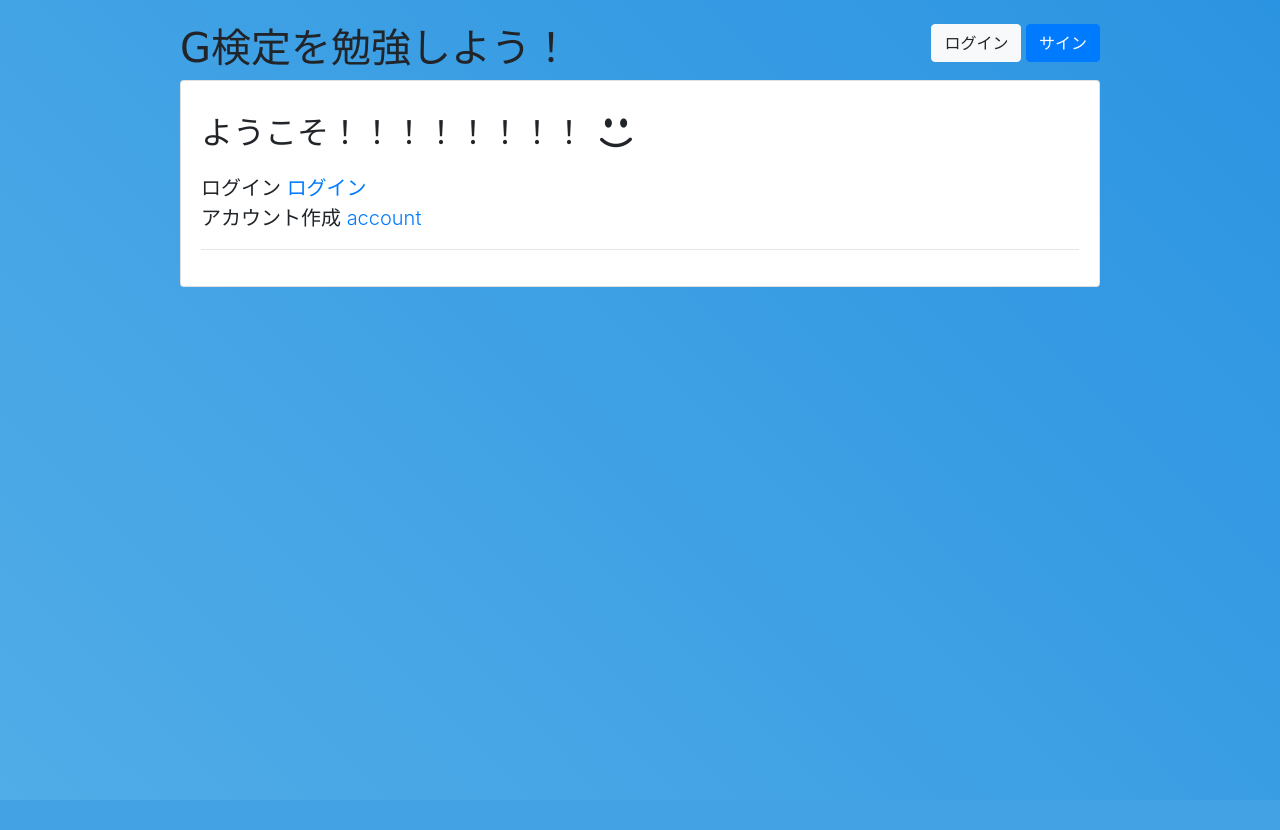
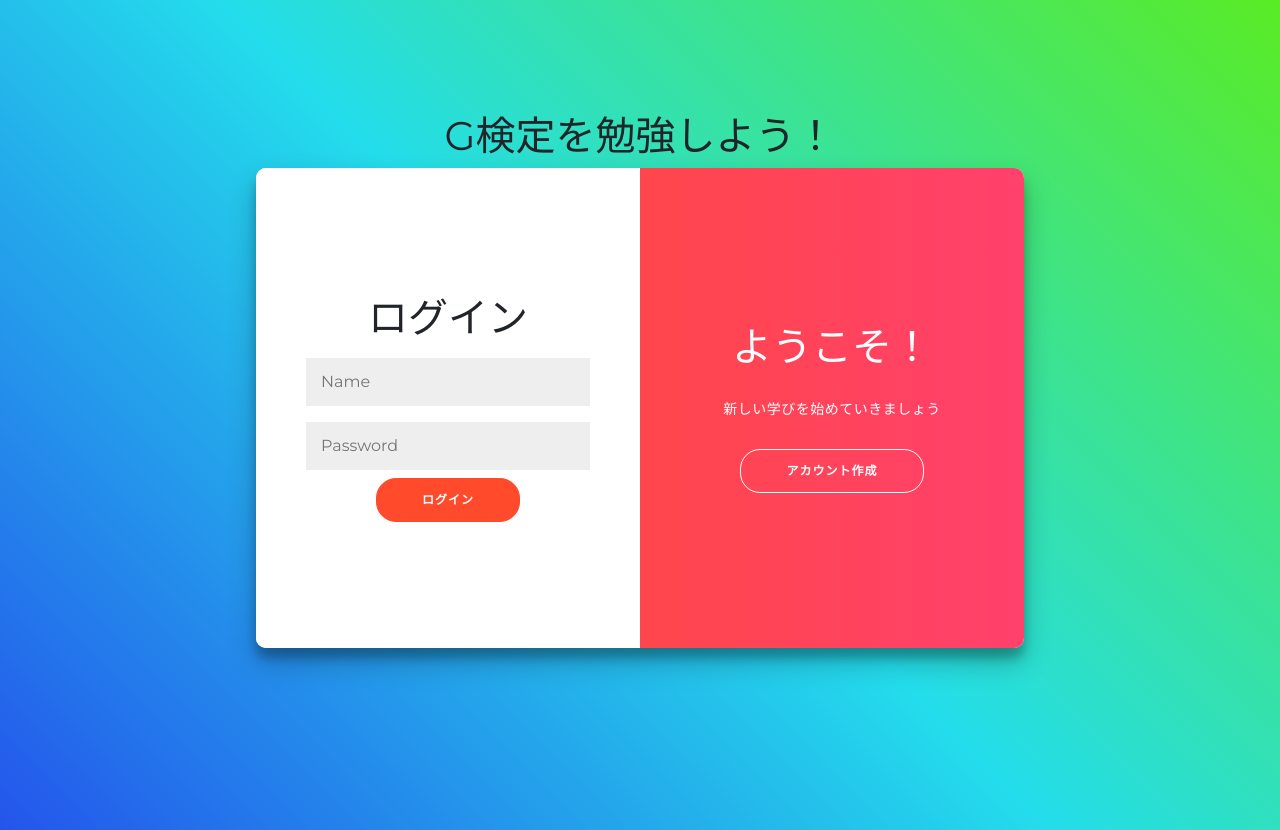
Before and after one commit to eiki828/project1, a Django app: page / in a window 1280 px wide. Before the commit the page ends 800 px from the top, so only its background shows below. Run offline with Django 3.2, Linux system fonts and the light colour scheme; some libraries are stand-ins or nearby versions.

Commit message:
メインメニューの形だけを実装

```diff
--- a/django-multiple-user-types-example/django_school/classroom/templates/classroom/home.html
+++ b/django-multiple-user-types-example/django_school/classroom/templates/classroom/home.html
@@ -1,11 +1,42 @@
-{% extends 'base.html' %}
+{% extends 'base_brand_new.html' %}
+{% load static %}
+{% block head %}
+<link rel="stylesheet" type="text/css" href="{% static 'css/home.css' %}">
+<script src="{% static 'js/home.js' %}"></script>
+{% endblock %}
 
 {% block content %}
-  <h2>ようこそ！！！！！！！！ <span class="icon-emo-happy"></span></h2>
-  <p class="lead">
-    ログイン <a href="{% url 'login' %}">ログイン</a>
-   <br> アカウント作成 <a href="{% url 'student_signup' %}">account</a>
-  </p>
-  <hr>
-
+<h1>G検定を勉強しよう！</h1>
+<div class="container" id="container">
+  <div class="form-container sign-up-container">
+    <form action="#">
+      <h1>アカウント作成</h1>
+      <input type="text" placeholder="Name" />
+      <input type="password" placeholder="Password" />
+      <button>完了</button>
+    </form>
+  </div>
+  <div class="form-container sign-in-container">
+    <form action="#">
+      <h1>ログイン</h1>
+      <input type="text" placeholder="Name" />
+      <input type="password" placeholder="Password" />
+      <button>ログイン</button>
+    </form>
+  </div>
+  <div class="overlay-container">
+    <div class="overlay">
+      <div class="overlay-panel overlay-left">
+        <h1>今日も頑張ろう！</h1>
+        <p>昨日よりも成長できているかな？😒</p>
+        <button class="ghost" id="signIn">ログイン</button>
+      </div>
+      <div class="overlay-panel overlay-right">
+        <h1>ようこそ！</h1>
+        <p>新しい学びを始めていきましょう</p>
+        <button class="ghost" id="signUp">アカウント作成</button>
+      </div>
+    </div>
+  </div>
+</div>
 {% endblock %}
--- /dev/null
+++ b/django-multiple-user-types-example/django_school/static/css/home.css
@@ -0,0 +1,266 @@
+@import url('https://fonts.googleapis.com/css?family=Montserrat:400,800');
+
+* {
+  box-sizing: border-box;
+}
+
+body {
+  background: linear-gradient(45deg, #2455EB, #24DDEB, #59EB24);
+  display: flex;
+  justify-content: center;
+  align-items: center;
+  flex-direction: column;
+  font-family: 'Montserrat', sans-serif;
+  height: 100vh;
+  margin: -20px 0 50px;
+}
+
+
+@keyframes GradientBackground {
+    0% {
+      background-position: 0% 50%;
+    }
+
+    50% {
+      background-position: 100% 50%;
+    }
+
+    100% {
+      background-position: 0% 50%;
+    }
+  };
+
+h1 {
+  font-weight: bold;
+  margin: 0;
+}
+
+h2 {
+  text-align: center;
+}
+
+p {
+  font-size: 14px;
+  font-weight: 100;
+  line-height: 20px;
+  letter-spacing: 0.5px;
+  margin: 20px 0 30px;
+}
+
+span {
+  font-size: 12px;
+}
+
+a {
+  color: #333;
+  font-size: 14px;
+  text-decoration: none;
+  margin: 15px 0;
+}
+
+button {
+  border-radius: 20px;
+  border: 1px solid #FF4B2B;
+  background-color: #FF4B2B;
+  color: #FFFFFF;
+  font-size: 12px;
+  font-weight: bold;
+  padding: 12px 45px;
+  letter-spacing: 1px;
+  text-transform: uppercase;
+  transition: transform 80ms ease-in;
+}
+
+button:active {
+  transform: scale(0.95);
+}
+
+button:focus {
+  outline: none;
+}
+
+button.ghost {
+  background-color: transparent;
+  border-color: #FFFFFF;
+}
+
+form {
+  background-color: #FFFFFF;
+  display: flex;
+  align-items: center;
+  justify-content: center;
+  flex-direction: column;
+  padding: 0 50px;
+  height: 100%;
+  text-align: center;
+}
+
+input {
+  background-color: #eee;
+  border: none;
+  padding: 12px 15px;
+  margin: 8px 0;
+  width: 100%;
+}
+
+.container {
+  background-color: #fff;
+  border-radius: 10px;
+    box-shadow: 0 14px 28px rgba(0,0,0,0.25),
+      0 10px 10px rgba(0,0,0,0.22);
+  position: relative;
+  overflow: hidden;
+  width: 768px;
+  max-width: 100%;
+  min-height: 480px;
+}
+
+.form-container {
+  position: absolute;
+  top: 0;
+  height: 100%;
+  transition: all 0.6s ease-in-out;
+}
+
+.sign-in-container {
+  left: 0;
+  width: 50%;
+  z-index: 2;
+}
+
+.container.right-panel-active .sign-in-container {
+  transform: translateX(100%);
+}
+
+.sign-up-container {
+  left: 0;
+  width: 50%;
+  opacity: 0;
+  z-index: 1;
+}
+
+.container.right-panel-active .sign-up-container {
+  transform: translateX(100%);
+  opacity: 1;
+  z-index: 5;
+  animation: show 0.6s;
+}
+
+@keyframes show {
+  0%, 49.99% {
+    opacity: 0;
+    z-index: 1;
+  }
+
+  50%, 100% {
+    opacity: 1;
+    z-index: 5;
+  }
+}
+
+.overlay-container {
+  position: absolute;
+  top: 0;
+  left: 50%;
+  width: 50%;
+  height: 100%;
+  overflow: hidden;
+  transition: transform 0.6s ease-in-out;
+  z-index: 100;
+}
+
+.container.right-panel-active .overlay-container{
+  transform: translateX(-100%);
+}
+
+.overlay {
+  background: #FF416C;
+  background: -webkit-linear-gradient(to right, #FF4B2B, #FF416C);
+  background: linear-gradient(to right, #FF4B2B, #FF416C);
+  background-repeat: no-repeat;
+  background-size: cover;
+  background-position: 0 0;
+  color: #FFFFFF;
+  position: relative;
+  left: -100%;
+  height: 100%;
+  width: 200%;
+    transform: translateX(0);
+  transition: transform 0.6s ease-in-out;
+}
+
+.container.right-panel-active .overlay {
+    transform: translateX(50%);
+}
+
+.overlay-panel {
+  position: absolute;
+  display: flex;
+  align-items: center;
+  justify-content: center;
+  flex-direction: column;
+  padding: 0 40px;
+  text-align: center;
+  top: 0;
+  height: 100%;
+  width: 50%;
+  transform: translateX(0);
+  transition: transform 0.6s ease-in-out;
+}
+
+.overlay-left {
+  transform: translateX(-20%);
+}
+
+.container.right-panel-active .overlay-left {
+  transform: translateX(0);
+}
+
+.overlay-right {
+  right: 0;
+  transform: translateX(0);
+}
+
+.container.right-panel-active .overlay-right {
+  transform: translateX(20%);
+}
+
+.social-container {
+  margin: 20px 0;
+}
+
+.social-container a {
+  border: 1px solid #DDDDDD;
+  border-radius: 50%;
+  display: inline-flex;
+  justify-content: center;
+  align-items: center;
+  margin: 0 5px;
+  height: 40px;
+  width: 40px;
+}
+
+footer {
+    background-color: #222;
+    color: #fff;
+    font-size: 14px;
+    bottom: 0;
+    position: fixed;
+    left: 0;
+    right: 0;
+    text-align: center;
+    z-index: 999;
+}
+
+footer p {
+    margin: 10px 0;
+}
+
+footer i {
+    color: red;
+}
+
+footer a {
+    color: #3c97bf;
+    text-decoration: none;
+}
--- /dev/null
+++ b/django-multiple-user-types-example/django_school/static/js/home.js
@@ -0,0 +1,19 @@
+// ドキュメントが完全に読み込まれた後にコードを実行する
+document.addEventListener('DOMContentLoaded', function() {
+    const signUpButton = document.getElementById('signUp');
+    const signInButton = document.getElementById('signIn');
+    const container = document.getElementById('container');
+
+    // 要素が存在するか確認してからイベントリスナーを追加する
+    if (signUpButton && signInButton && container) {
+      signUpButton.addEventListener('click', () => {
+        container.classList.add("right-panel-active");
+      });
+
+      signInButton.addEventListener('click', () => {
+        container.classList.remove("right-panel-active");
+      });
+    } else {
+      console.error('One or more elements not found.');
+    }
+  });
--- /dev/null
+++ b/django-multiple-user-types-example/django_school/templates/base_brand_new.html
@@ -0,0 +1,33 @@
+{% load static %}
+<!doctype html>
+<html lang="ja">
+  <head>
+    <meta charset="utf-8">
+    <meta name="viewport" content="width=device-width, initial-scale=3, shrink-to-fit=no">
+    <title>{% block title %}G{% endblock %}</title>
+    <link rel="icon" href="{% static 'img/favicon.png' %}">
+
+    <link rel="stylesheet" href="https://maxcdn.bootstrapcdn.com/bootstrap/4.0.0/css/bootstrap.min.css" integrity="sha384-Gn5384xqQ1aoWXA+058RXPxPg6fy4IWvTNh0E263XmFcJlSAwiGgFAW/dAiS6JXm" crossorigin="anonymous">
+    <link rel="stylesheet" type="text/css" href="{% static 'vendor/fontello-2f186091/css/fontello.css' %}">
+    <link rel="stylesheet" type="text/css" href="{% static 'css/app.css' %}">
+    {% if user.is_authenticated and user.is_teacher %}
+      <link rel="stylesheet" type="text/css" href="{% static 'css/teachers.css' %}">
+    {% else %}
+      <link rel="stylesheet" type="text/css" href="{% static 'css/students.css' %}">
+    {% endif %}
+    {% block head %}
+    {% endblock %}
+  </head>
+  <body>
+    {% block content %}
+    {% endblock %}
+    <script src="https://code.jquery.com/jquery-3.2.1.slim.min.js" integrity="sha384-KJ3o2DKtIkvYIK3UENzmM7KCkRr/rE9/Qpg6aAZGJwFDMVNA/GpGFF93hXpG5KkN" crossorigin="anonymous"></script>
+    <script src="https://cdnjs.cloudflare.com/ajax/libs/popper.js/1.12.9/umd/popper.min.js" integrity="sha384-ApNbgh9B+Y1QKtv3Rn7W3mgPxhU9K/ScQsAP7hUibX39j7fakFPskvXusvfa0b4Q" crossorigin="anonymous"></script>
+    <script src="https://maxcdn.bootstrapcdn.com/bootstrap/4.0.0/js/bootstrap.min.js" integrity="sha384-JZR6Spejh4U02d8jOt6vLEHfe/JQGiRRSQQxSfFWpi1MquVdAyjUar5+76PVCmYl" crossorigin="anonymous"></script>
+    <script type="text/javascript">
+      $(function () {
+        $('[data-toggle="tooltip"]').tooltip();
+      })
+    </script>
+  </body>
+</html>
```
